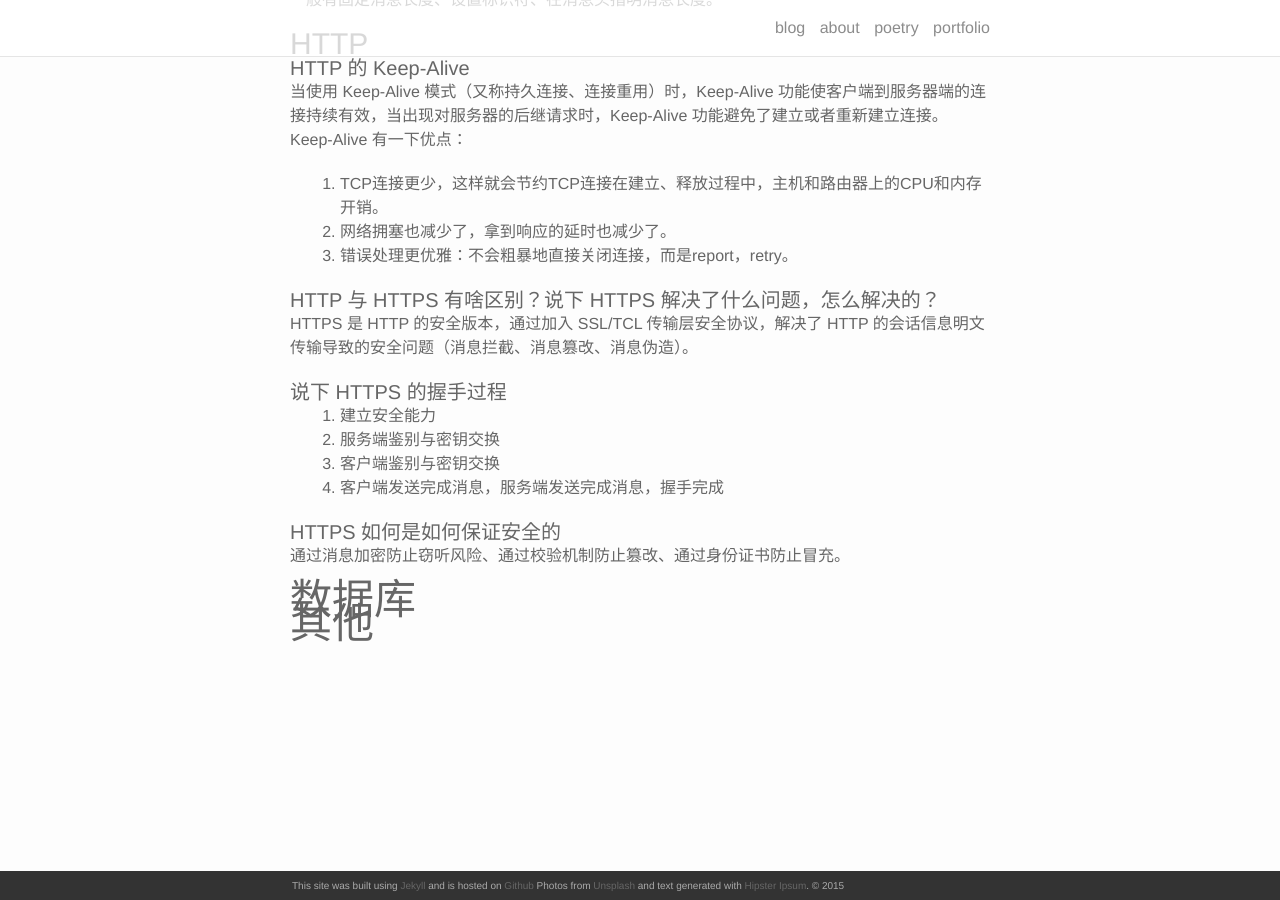
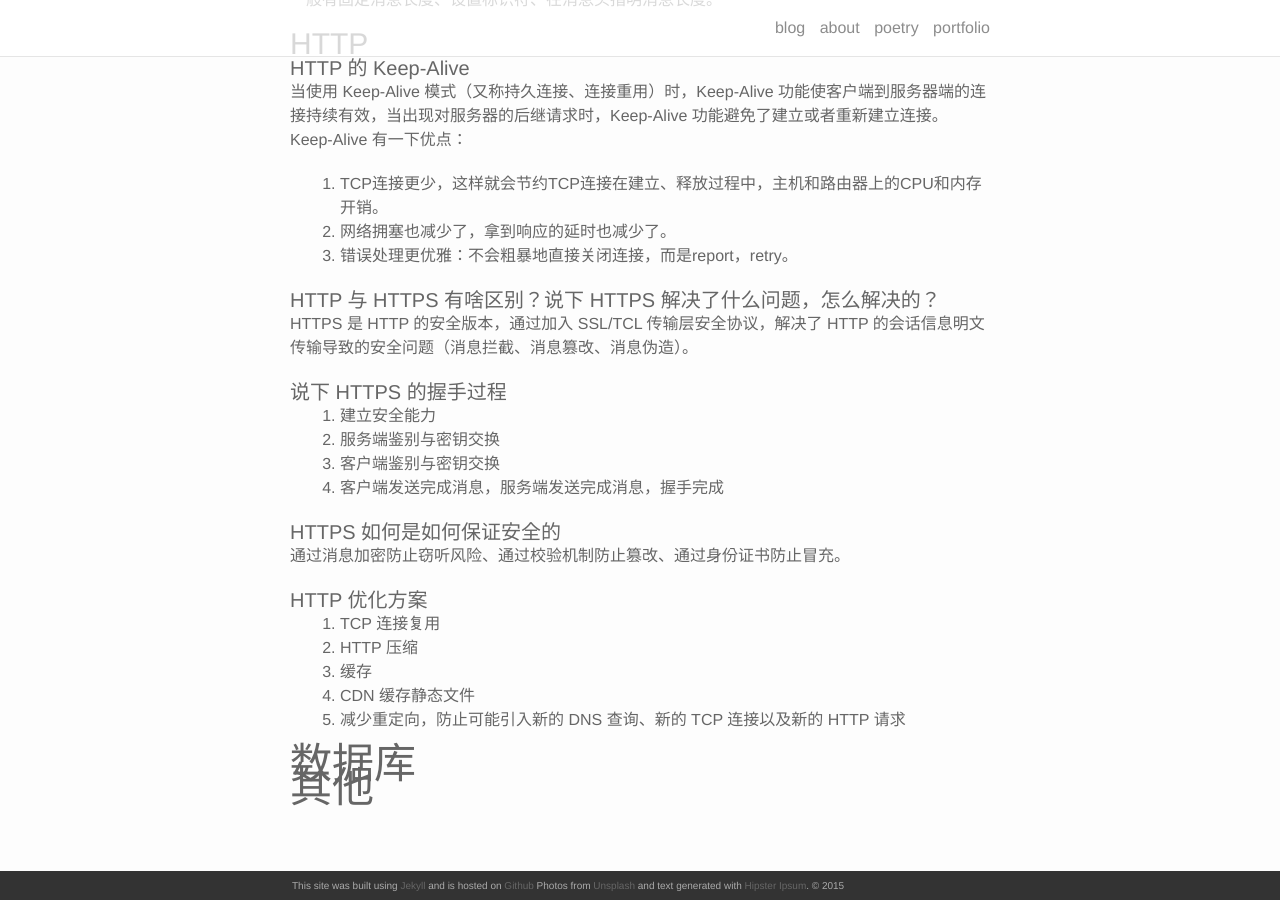
Before and after one commit to akmissxt/blog, a Jekyll site: the page built from _posts/2021-04-05-面试复习.markdown, in a window 1280 px wide and 900 px high, scrolled down 2097 px. Built offline with Jekyll 4.4.1, drawn with Linux system fonts in a browser that asks for light colours; nearby versions of some CDN libraries; our own code applies the rules of GitHub Pages for plain Markdown files.

Commit message:
update(面试复习): HTTP 优化方案

```diff
--- a/_posts/2021-04-05-面试复习.markdown
+++ b/_posts/2021-04-05-面试复习.markdown
@@ -89,6 +89,13 @@ HTTPS 是 HTTP 的安全版本，通过加入 SSL/TCL 传输层安全协议，
 #### HTTPS 如何是如何保证安全的
 通过消息加密防止窃听风险、通过校验机制防止篡改、通过身份证书防止冒充。
 
+#### HTTP 优化方案
+1. TCP 连接复用
+2. HTTP 压缩
+3. 缓存
+4. CDN 缓存静态文件
+5. 减少重定向，防止可能引入新的 DNS 查询、新的 TCP 连接以及新的 HTTP 请求
+
 ## 数据库
 
 ## 其他
```
